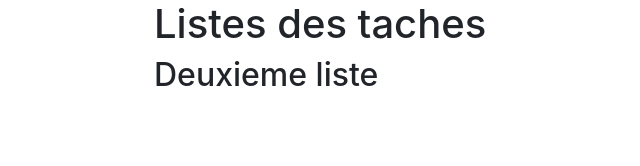
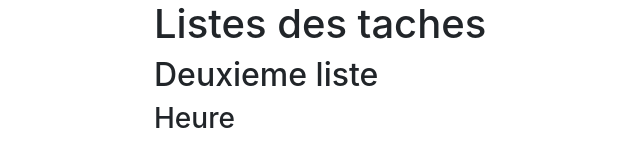
Before and after one commit to halo972/JqueryToDolist, a website: page index.html in a window 1280 px wide. Shown: the whole page, without its empty margins (181-821 px from the left). Drawn offline with nearby package versions, Linux system fonts and the light colour scheme.

```diff
--- a/index.html
+++ b/index.html
@@ -14,6 +14,7 @@
         <div class="col-6">
             <h1>Listes des taches</h1>
             <h2>Deuxieme liste </h2>
+            <h3>Heure</h3>
         </div>
     </div>
 
```
